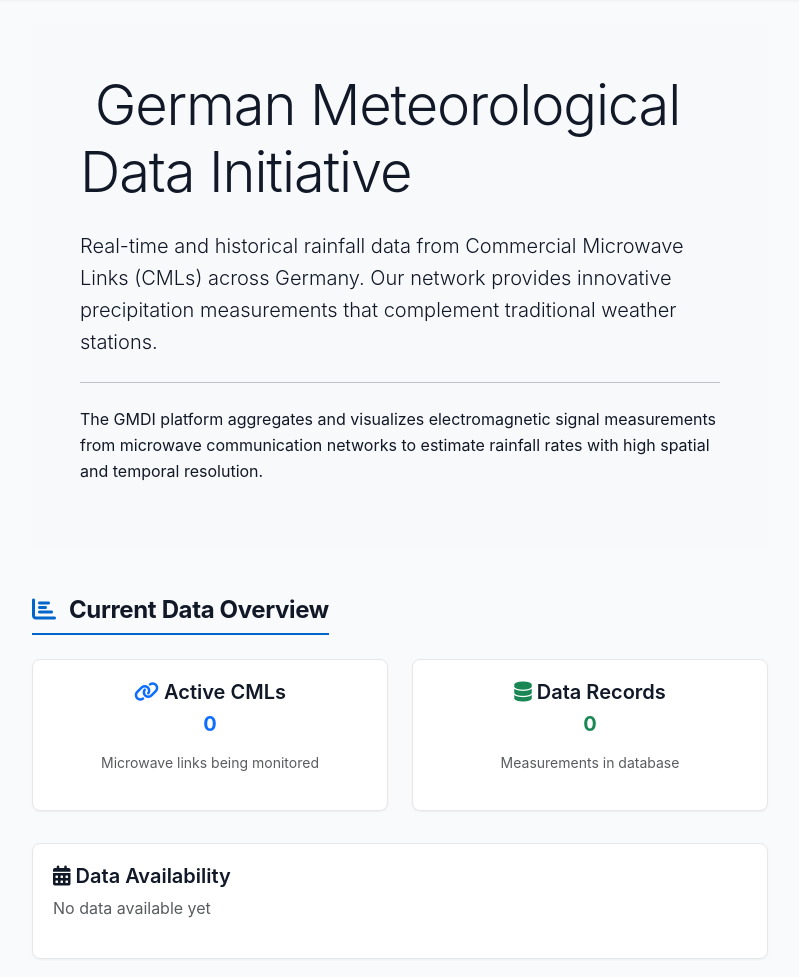
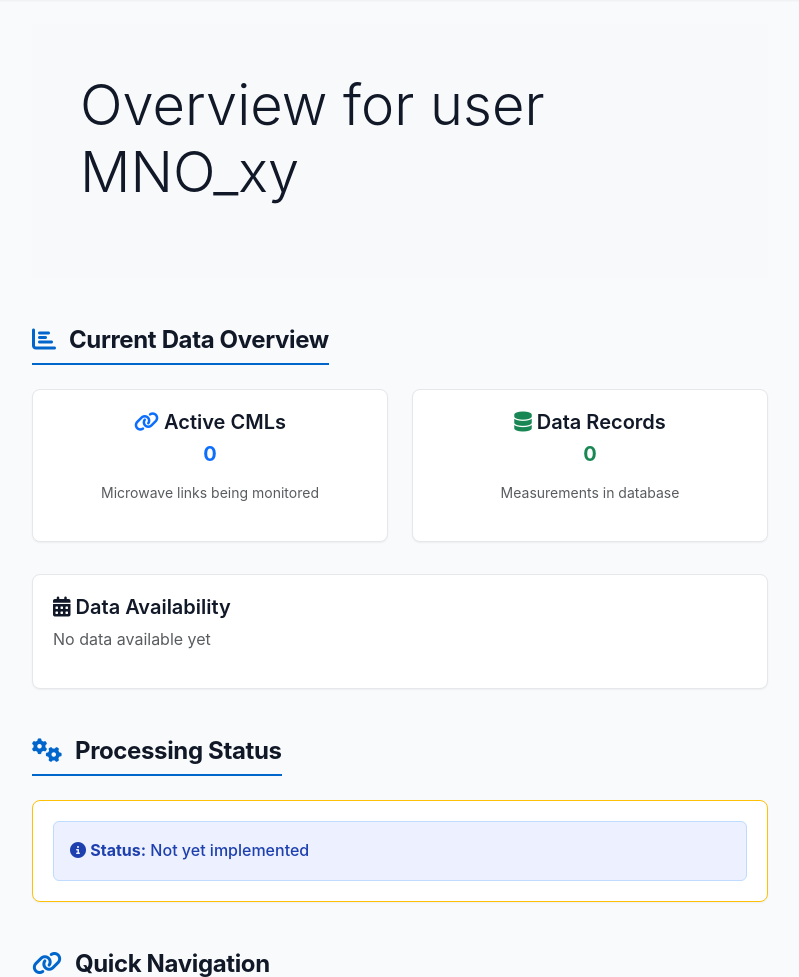
Before and after one commit to OpenSenseAction/GMDI_prototype, a Flask app: page / in a window 1280 px wide. Shown: the part 71-1048 px from the top of the page, without its empty margins (240-1039 px from the left). Run offline with Flask 3, Linux system fonts and the light colour scheme; data that the repository does not hold is empty; parts of the project's set-up code (start-up, migrations or seed data) failed here and were passed over; some libraries are stand-ins or nearby versions.

Commit message:
Update landing page info

```diff
--- a/webserver/templates/landing.html
+++ b/webserver/templates/landing.html
@@ -8,20 +8,9 @@
         <!-- Hero Section -->
         <section class="mb-5">
             <div class="jumbotron bg-light p-5 rounded-lg">
-                <h1 class="display-4 mb-4">
-                    <i class="fas fa-cloud-rain-sun"></i> German Meteorological Data Initiative
-                </h1>
-                <p class="lead">
-                    Real-time and historical rainfall data from Commercial Microwave Links (CMLs) across Germany.
-                    Our network provides innovative precipitation measurements that complement traditional weather
-                    stations.
-                </p>
-                <hr class="my-4">
-                <p>
-                    The GMDI platform aggregates and visualizes electromagnetic signal measurements from
-                    microwave communication networks to estimate rainfall rates with high spatial and temporal
-                    resolution.
-                </p>
+                <h3 class="display-4 mb-4">
+                    <i class="fas fa-cloud-rain-sun"></i>Overview for user MNO_xy
+                </h3>
             </div>
         </section>
 
```
